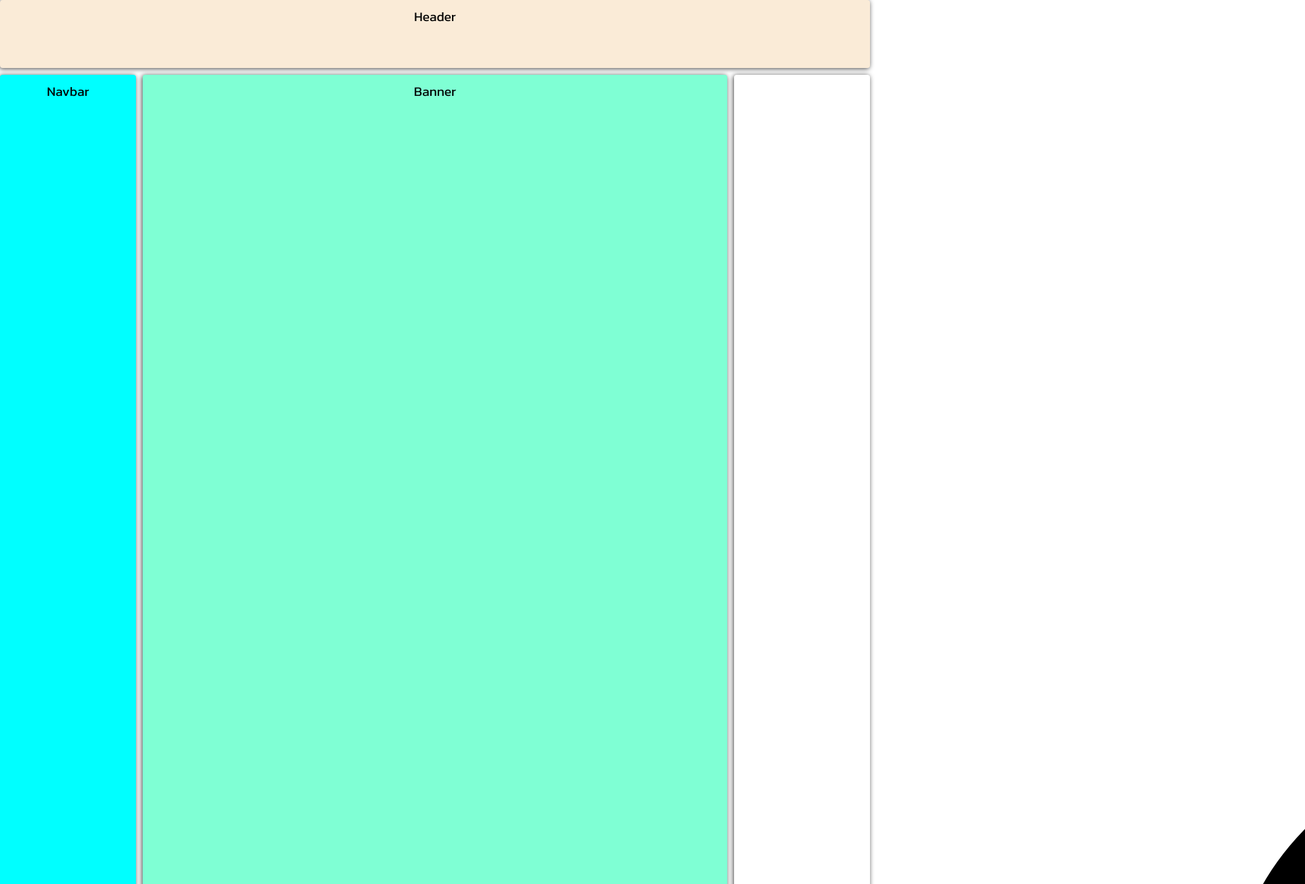
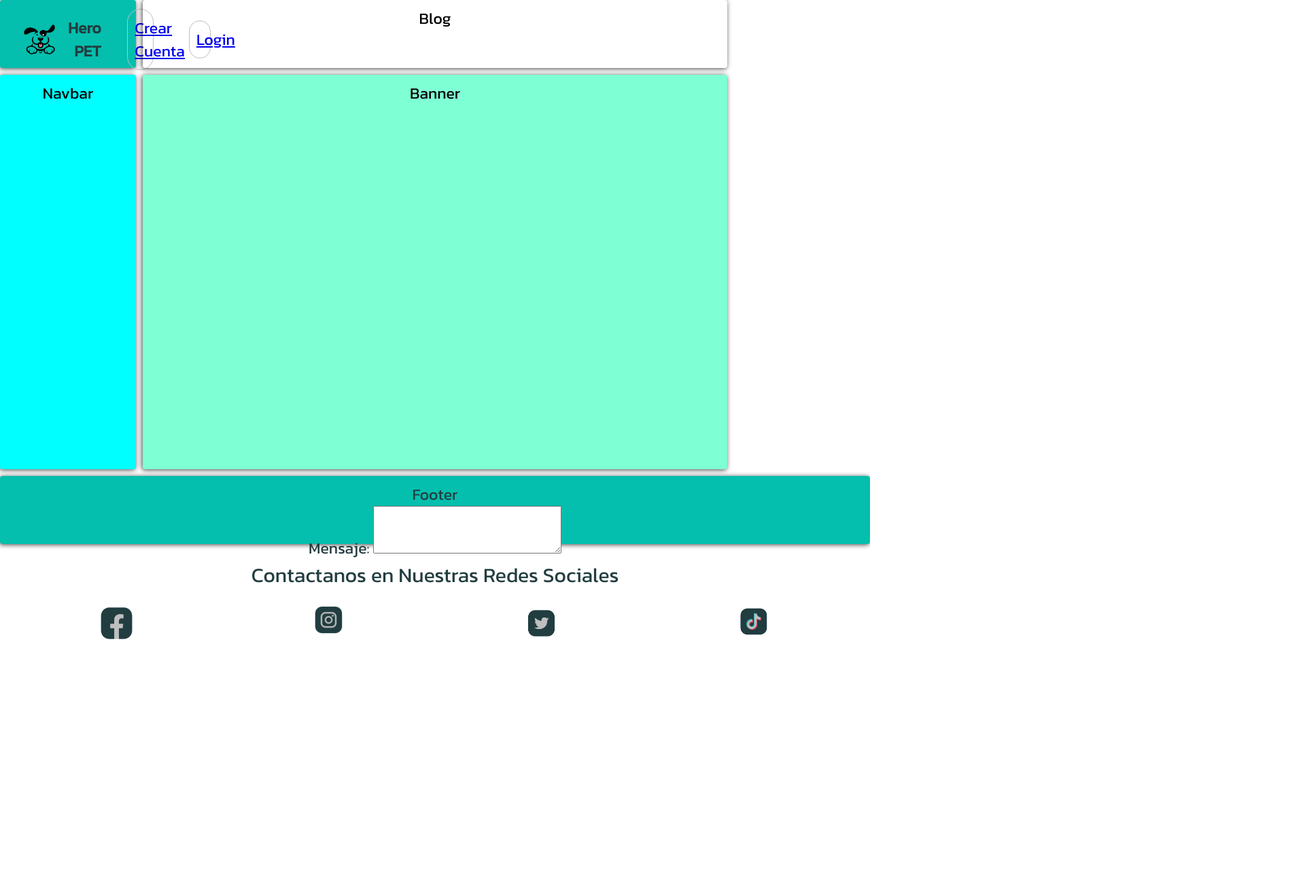
Before and after one commit to KaniCode78/Plantilla, a plain HTML site: page index.html in a window 1280 px wide. Shown: the top 1300 px of the page at 68% size, 1920 px wide, since content can reach past the window. After the commit the page ends 974 px from the top, so only its background shows below. Drawn offline with Linux system fonts and the light colour scheme.

Commit message:
sin mejoras aun

```diff
--- a/assets/css/style.css
+++ b/assets/css/style.css
@@ -6,6 +6,8 @@
     box-sizing: border-box;
     margin: 0;
     padding: 0;
+    font-family: 'Kanit', sans-serif;
+    font-size: 1.2rem;
 }
 
 html {
@@ -13,8 +15,6 @@ html {
 }
 
 body {
-    font-family: 'Kanit', sans-serif;
-    font-size: 1.2rem;
     min-height: 100%;
 }
 
@@ -26,15 +26,71 @@ body {
 }
 
 .header {
-    grid-area: header;
-    background-color: antiquewhite;
+    display: grid;
+    grid-template-columns: 80px 1fr 1fr 1fr;
+    grid-template-rows: 5rem;
+    position: left left right right;
+    width: 100%;
+    background-color: #04BFAD;
+    color: #223D40;
 }
+
+.imagen-full {
+    width: 100%;
+}
+
+.logo {
+    height: 100%;
+    object-fit: cover;
+}
+
 .header-logo {
     cursor: pointer;
     padding: 10px;
     text-align: left;
 }
 
+.header-tittle {
+    padding: 10px;
+    cursor: pointer;
+    display: inline;
+    text-align: right;
+    align-self: right right;
+    font-size: large;
+    margin: auto;
+}
+
+.header-registro {
+    padding: 10px;
+    cursor: pointer;
+    display: inline;
+    text-align: center;
+    align-self: center center;
+    margin: auto;
+    width: 40%;
+    border: 1px solid #BFBFBF;
+    border-radius: 20px;
+
+}
+
+
+.header-input {
+    padding: 10px;
+    display: inline;
+    text-align: center;
+    align-self: center;
+    margin: auto;
+    width: 40%;
+    border: 1px solid #BFBFBF;
+    border-radius: 20px;
+
+}
+
+input[type=text] {
+    width: 50%;
+    padding: 12px 20px;
+    margin: 8px 0;
+}
 
 
 .navbar {
@@ -67,7 +123,28 @@ body {
         "sidebar" 100px
         "footer" 100px
 }
+.footer {
+    margin-top: 0rem;
+    background-color: #04BFAD;
+    color: #223D40;
+    text-align: center;
+}
 
+.footer-p {
+    font-size: 30px;
+}
+
+.social-wrapper {
+    display: grid;
+    grid-template-columns: 1fr 1fr 1fr 1fr;
+    gap: 10px;
+    padding: 10px;
+    align-self: center;
+}
+
+.network-img {
+    height: 4rem;
+}
 /* Responsive para tableta, la media query funcionara cuando llegue a mas de 600 pxse cambiara el fondo a azul*/
 @media (min-width: 600px) {
     .grid-container {
--- a/index.html
+++ b/index.html
@@ -9,15 +9,44 @@
 
 </head>
 <body class="grid-container">
-    <header class="header">Header</header>
-    <div class="header-logo">
-        <a href="index.html"><img class="logo" src="assets/Media/logobyn.png" alt="logo"></a>
-    </div>
-
+    <header class="header">
+        <div class="header-logo">
+            <a href="index.html"><img class="logo" src="assets/Media/logobyn.png" alt="logo"></a>
+        </div>
+        <div class="header-tittle">
+            <h1>Hero PET</h1>
+        </div>
+        <div class="header-registro">
+            <p><a href="Registro.html">Crear Cuenta</a></p>
+        </div>
+        <div class="header-input">
+            <p><a href="index.html">Login</a></p>
+        </div>
+    </header>
 
     <navbar class="navbar">Navbar</navbar>
     <main class="main">Banner</main>
     <sidebar clas="sidebar">Blog</sidebar>
-    <footer class="footer">Footer</footer>
+    <footer class="footer">Footer
+        <form>
+            <label for="msg">Mensaje:</label>
+            <textarea id="msg" name="user_message"></textarea>
+        </form>
+        <p class="footer-p">Contactanos en Nuestras Redes Sociales</p>
+        <div class="social-wrapper">
+            <a href="https://www.facebook.com/" target="_blank" rel="noopener noreferrer">
+                <img class="network-img" src="assets/Media/Facebook.png" alt="fb">
+            </a>
+            <a href="https://www.instagram.com/" target="_blank" rel="noopener noreferrer">
+                <img class="network-img" src="assets/Media/Instagram.png" alt="ig">
+            </a>
+            <a href="https://twitter.com/" target="_blank" rel="noopener noreferrer">
+                <img class="network-img" src="assets/Media/twitter.png" alt="tw">
+            </a>
+            <a href="https://www.tiktok.com/es/" target="_blank" rel="noopener noreferrer">
+                <img class="network-img" src="assets/Media/Tik Tok.png" alt="tt">
+            </a>
+        </div>
+    </footer>
 </body>
 </html>
```
